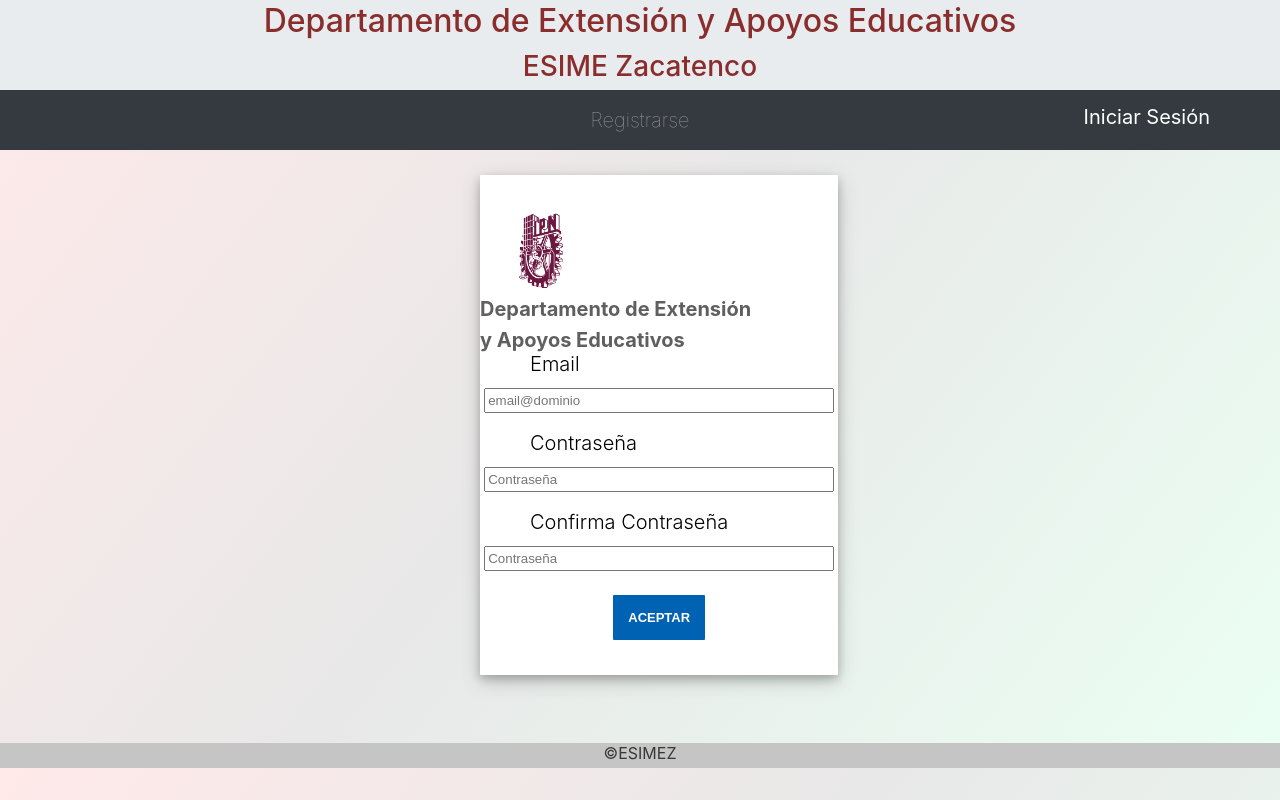
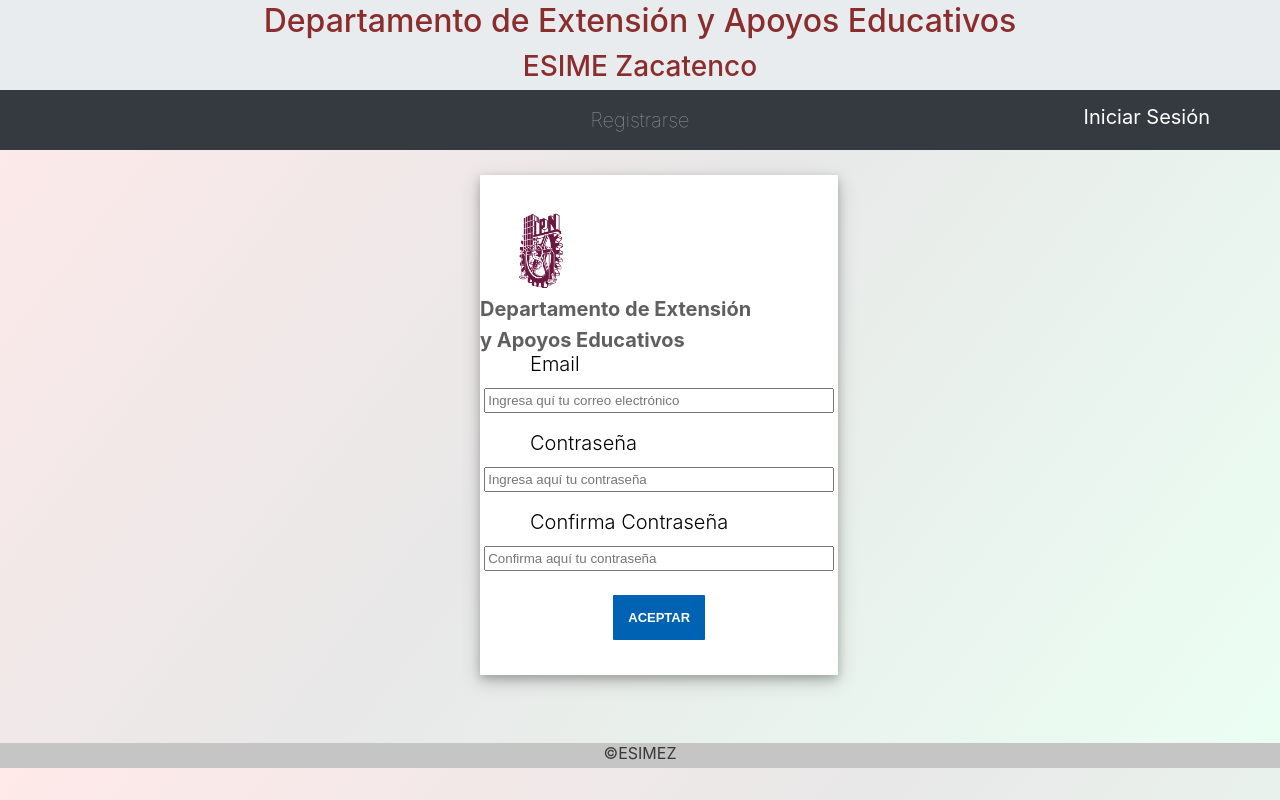
Before and after one commit to ErickRosasMendoza/ServicioSocial, a React (Create React App) app: page /Registrarse in a window 1280 px wide. Built offline with nearby package versions, Linux system fonts and the light colour scheme.

Commit message:
Agregando el login y cambiando los placeholder

```diff
--- a/src/components/CrearAdmin.js
+++ b/src/components/CrearAdmin.js
@@ -52,11 +52,11 @@
                         <div id="sidebar" className="crearAdmin">
                             <div>
                                 <label htmlFor="email" className="text_login">Email</label>
-                                <input type="text" className="input_login" name="email" ref={this.emailRef} placeholder="email@dominio" onChange={this.changeState}/>
+                                <input type="email" className="input_login" name="email" ref={this.emailRef} placeholder="Ingresa aquí el correo electrónico" onChange={this.changeState}/>
                             </div>
                             <div>
                                 <label htmlFor="contraseña" className="text_login">Contraseña</label>
-                                <input type="text" className="input_login" name="contarseña" ref={this.contraseñaRef} placeholder="Contraseña" onChange={this.changeState}/>
+                                <input type="text" className="input_login" name="contarseña" ref={this.contraseñaRef} placeholder="Ingresa aquí la contraseña" onChange={this.changeState}/>
                             </div>
                             <br/>
                             <button className = "btn" onClick = {this.saveUsuario}>Aceptar</button>
--- a/src/components/CrearAlumno.js
+++ b/src/components/CrearAlumno.js
@@ -48,7 +48,7 @@
 
 
         if(this.state.usuario.email && this.state.usuario.email != null && this.state.usuario.email != undefined){
-                if(this.state.usuario.contraseña && this.state.usuario.contraseña != null && this.state.usuario.contraseña != undefined){
+                if(this.contraseñaRef.current.value && this.contraseñaRef.current.value != null && this.contraseñaRef.current.value != undefined){
                     if(this.state.usuario.contraseña === this.state.confirmarContraseña){
                         axios.post(this.url+"usuario/save", this.state.usuario)
                         .then(res => {
@@ -94,15 +94,15 @@
                             <div className = "input-border">
                             <br/> <br/> <br/>
                                 <label htmlFor="email" className="text_login">Email</label>
-                                <input type="text" className="input_login" name="email" ref={this.emailRef} placeholder="email@dominio" onChange={this.changeState}/>
+                                <input type="email" className="input_login" name="email" ref={this.emailRef} placeholder="Ingresa quí tu correo electrónico" onChange={this.changeState}/>
                             </div>
                             <div>
                                 <label htmlFor="contraseña" className="text_login">Contraseña</label>
-                                <input type="password" className="input_login" name="contarseña" ref={this.contraseñaRef} placeholder="Contraseña" onChange={this.changeState}/>
+                                <input type="password" className="input_login" name="contarseña" ref={this.contraseñaRef} placeholder="Ingresa aquí tu contraseña" onChange={this.changeState}/>
                             </div>
                             <div>
                                 <label htmlFor="contraseñaconfirm" className="text_login">Confirma Contraseña</label>
-                                <input type="password" className="input_login" name="contarseñaconfirm" ref={this.confirmarContraseñaRef} placeholder="Contraseña" onChange={this.changeState}/>
+                                <input type="password" className="input_login" name="contarseñaconfirm" ref={this.confirmarContraseñaRef} placeholder="Confirma aquí tu contraseña" onChange={this.changeState}/>
                             </div>
                             <br/>
                             <button  className = "btn" onClick = {this.saveUsuario}>Aceptar</button>
--- a/src/components/IniciarSesion.js
+++ b/src/components/IniciarSesion.js
@@ -94,11 +94,11 @@
                         <div className = "input-border" >
                         <br/> <br/> <br/>
                             <label htmlFor="email"  className="text_login">Correo electrónico </label>
-                            <input type="text" className="input_login" name ="email" onChange = {this.handleChange} placeholder="email@dominio"/>
+                            <input type="email" className="input_login" name ="email" onChange = {this.handleChange} placeholder="Ingresa aquí tu correo electrónico"/>
                         </div>
                         <div>
                             <label htmlFor="contraseña" className="text_login">Contraseña</label>
-                            <input type="password" className="input_login" name = "contraseña" autoComplete="on" placeholder="*********"  onChange = {this.handleChange}/>
+                            <input type="password" className="input_login" name = "contraseña" autoComplete="on" placeholder="Ingresa aquí tu contraseña"  onChange = {this.handleChange}/>
                         </div>
                         <br/>
                         <button  class = "btn" onClick = {this.login} >Aceptar</button>
```
